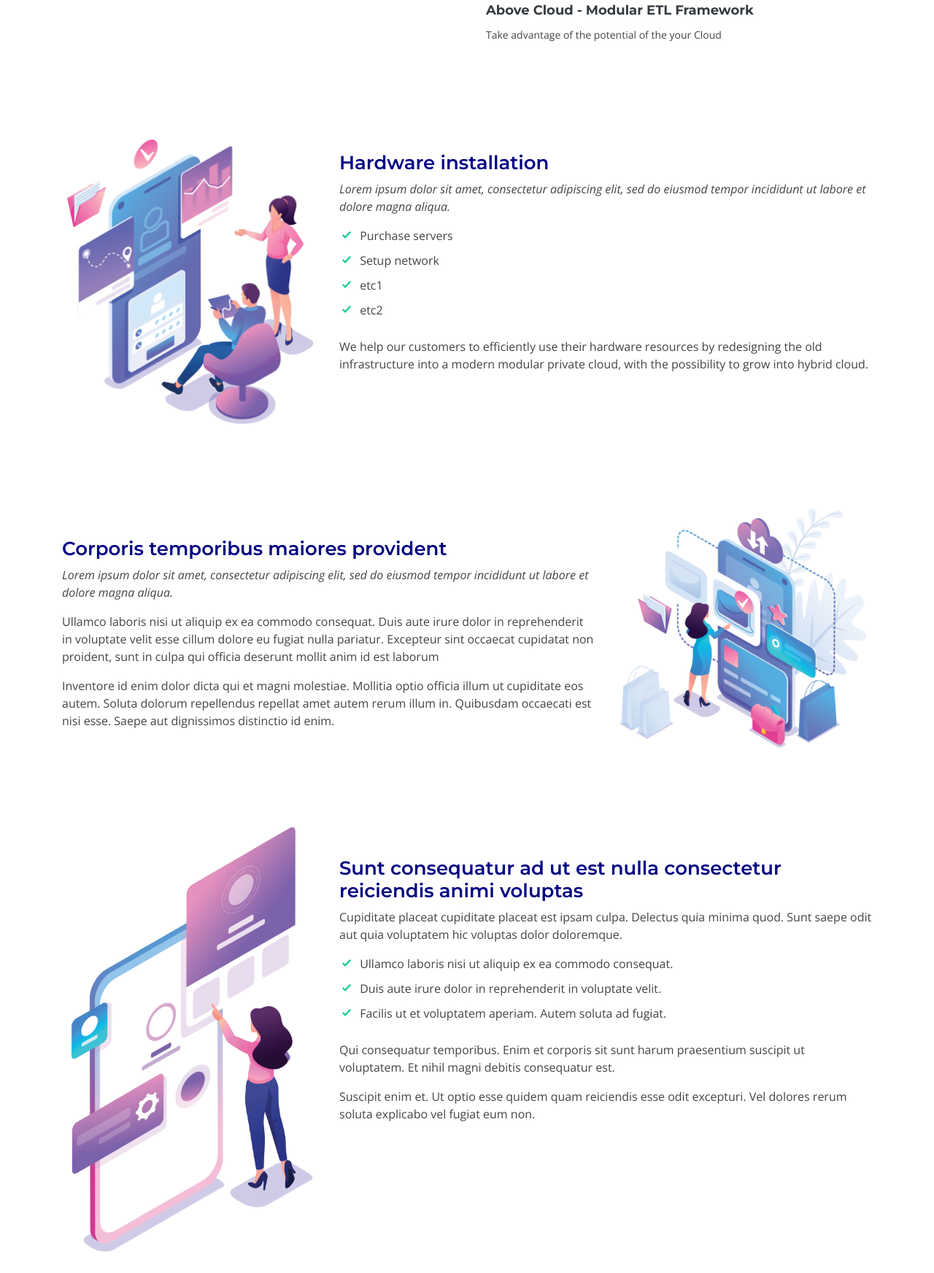
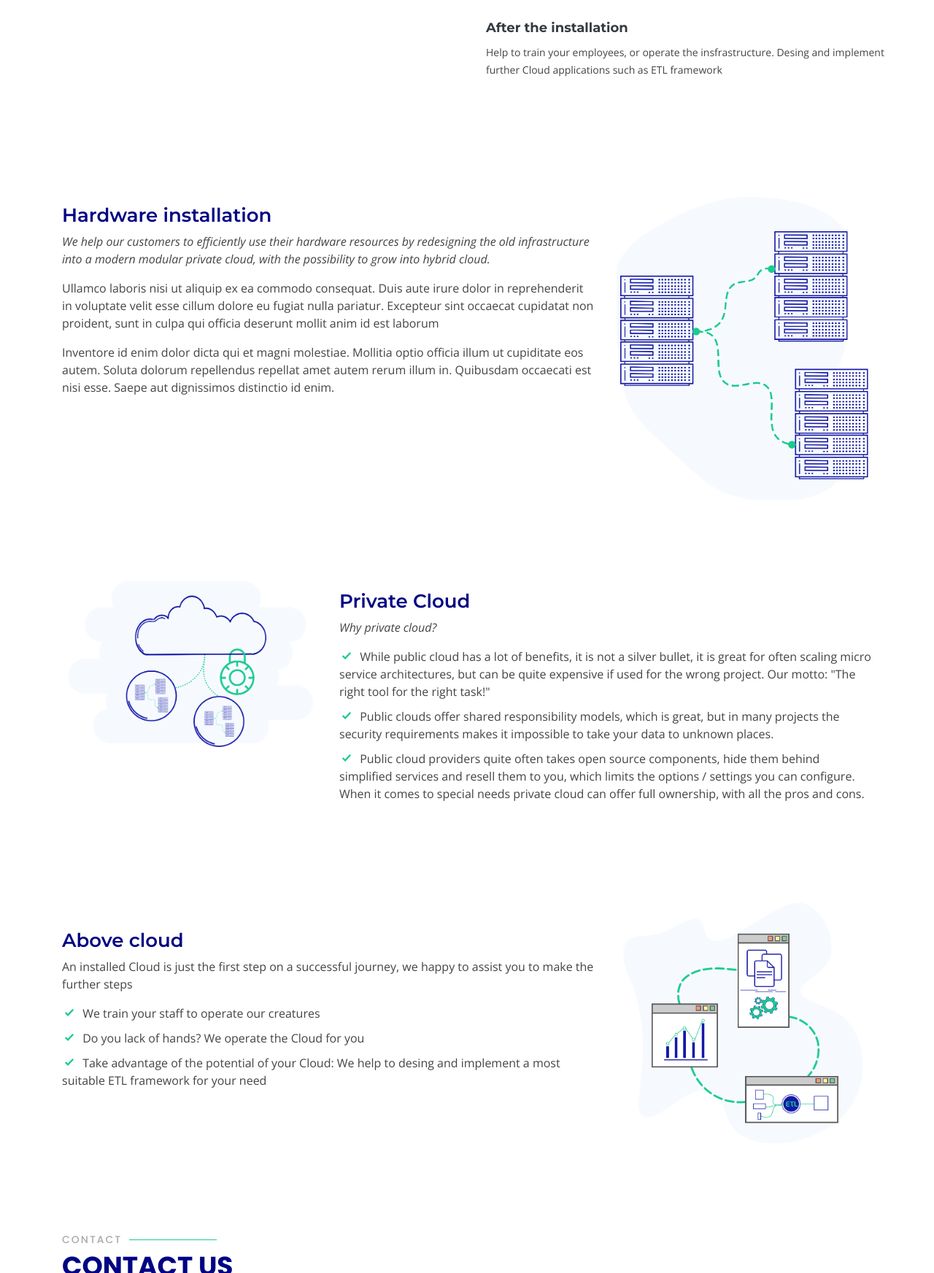
Before and after one commit to mardukit/website, a plain HTML site: page index.html in a window 1280 px wide. Shown: the part 1055-2800 px from the top of the page at 73% size. Drawn offline with nearby package versions, Linux system fonts and the light colour scheme; a web font is replaced by a local one.

Commit message:
added illustrations

```diff
--- a/index.html
+++ b/index.html
@@ -122,7 +122,8 @@
 
           <div class="col-xl-7 col-lg-6 icon-boxes d-flex flex-column align-items-stretch justify-content-center py-5 px-lg-5" data-aos="fade-left">
             <h3> Building clouds: from bare metal to complex ETL logics</h3>
-            <p>Esse voluptas cumque vel exercitationem. Reiciendis est hic accusamus. Non ipsam et sed minima temporibus laudantium. Soluta voluptate sed facere corporis dolores excepturi. Libero laboriosam sint et id nulla tenetur. Suscipit aut voluptate.</p>
+            <p>Our passion is building clouds, we provide end to end private cloud experience, from consulting your needs to the last bits being installed.
+              MardukIT was established by IT consultants with many years of experience in the field of virtualization, infrastructure automation, networking and all kinds of devops tools and softwares. </p>
 
             <div class="icon-box" data-aos="zoom-in" data-aos-delay="100">
 
@@ -138,8 +139,8 @@
 
             <div class="icon-box" data-aos="zoom-in" data-aos-delay="300">
 
-              <h4 class="title"><a href="">Above Cloud - Modular ETL Framework</a></h4>
-              <p class="description">Take advantage of the potential of the  your Cloud</p>
+              <h4 class="title"><a href="">After the installation</a></h4>
+              <p class="description">Help to train your employees, or operate the insfrastructure. Desing and implement further Cloud applications such as ETL framework</p>
             </div>
 
           </div>
@@ -156,37 +157,15 @@
     <section id="details" class="details">
       <div class="container">
 
-        <div class="row content">
-          <div class="col-md-4" data-aos="fade-right">
-            <img src="assets/img/details-1.png" class="img-fluid" alt="">
-          </div>
-          <div class="col-md-8 pt-4" data-aos="fade-up">
-            <h3>Hardware installation</h3>
-            <p class="font-italic">
-              Lorem ipsum dolor sit amet, consectetur adipiscing elit, sed do eiusmod tempor incididunt ut labore et dolore
-              magna aliqua.
-            </p>
-            <ul>
-              <li><i class="icofont-check"></i> Purchase servers</li>
-              <li><i class="icofont-check"></i> Setup network</li>
-              <li><i class="icofont-check"></i> etc1</li>
-              <li><i class="icofont-check"></i> etc2</li>
-            </ul>
-            <p>
-              We help our customers to efficiently use their hardware resources by redesigning the old infrastructure into a modern modular private cloud, with the possibility to grow into hybrid cloud.
-            </p>
-          </div>
-        </div>
 
-        <div class="row content">
+        <div class="row content" id="hw_inst">
           <div class="col-md-4 order-1 order-md-2" data-aos="fade-left">
-            <img src="assets/img/details-2.png" class="img-fluid" alt="">
+            <img src="assets/img/servers.png" class="img-fluid" alt="">
           </div>
           <div class="col-md-8 pt-5 order-2 order-md-1" data-aos="fade-up">
-            <h3>Corporis temporibus maiores provident</h3>
+            <h3 >Hardware installation</h3>
             <p class="font-italic">
-              Lorem ipsum dolor sit amet, consectetur adipiscing elit, sed do eiusmod tempor incididunt ut labore et dolore
-              magna aliqua.
+              We help our customers to efficiently use their hardware resources by redesigning the old infrastructure into a modern modular private cloud, with the possibility to grow into hybrid cloud.
             </p>
             <p>
               Ullamco laboris nisi ut aliquip ex ea commodo consequat. Duis aute irure dolor in reprehenderit in voluptate
@@ -199,39 +178,41 @@
           </div>
         </div>
 
-        <div class="row content">
+        <div class="row content", id=private_cloud>
           <div class="col-md-4" data-aos="fade-right">
-            <img src="assets/img/details-3.png" class="img-fluid" alt="">
+            <img src="assets/img/private_cloud.png" class="img-fluid" alt="">
+          </div>
+          <div class="col-md-8 pt-4" data-aos="fade-up">
+            <h3>Private Cloud</h3>
+            <p class="font-italic">
+              Why private cloud?
+            </p>
+            <ul>
+              <li><i class="icofont-check"></i> While public cloud has a lot of benefits, it is not a silver bullet, it is great for often scaling micro service architectures, but can be quite expensive if used for the wrong project. Our motto: "The right tool for the right task!"</li>
+              <li><i class="icofont-check"></i> Public clouds offer shared responsibility models, which is great, but in many projects the security requirements makes it impossible to take your data to unknown places.</li>
+              <li><i class="icofont-check"></i> Public cloud providers quite often takes open source components, hide them behind simplified services and resell them to you, which limits the options / settings you can configure. When it comes to special needs private cloud can offer full ownership, with all the pros and cons.</li>
+            </ul>
+          </div>
+        </div>
+
+        <div class="row content", id="above_cloud">
+          <div class="col-md-4 order-1 order-md-2" data-aos="fade-left">
+            <img src="assets/img/applications.png" class="img-fluid" alt="">
           </div>
           <div class="col-md-8 pt-5" data-aos="fade-up">
-            <h3>Sunt consequatur ad ut est nulla consectetur reiciendis animi voluptas</h3>
-            <p>Cupiditate placeat cupiditate placeat est ipsam culpa. Delectus quia minima quod. Sunt saepe odit aut quia voluptatem hic voluptas dolor doloremque.</p>
+            <h3>Above cloud</h3>
+            <p>An installed Cloud is just the first step on a successful journey, we happy to assist you to make the further steps</p>
             <ul>
-              <li><i class="icofont-check"></i> Ullamco laboris nisi ut aliquip ex ea commodo consequat.</li>
-              <li><i class="icofont-check"></i> Duis aute irure dolor in reprehenderit in voluptate velit.</li>
-              <li><i class="icofont-check"></i> Facilis ut et voluptatem aperiam. Autem soluta ad fugiat.</li>
+              <li><i class="icofont-check"></i> We train your staff to operate our creatures</li>
+              <li><i class="icofont-check"></i> Do you lack of hands?  We operate the Cloud for you</li>
+              <li><i class="icofont-check"></i> Take advantage of the potential of your Cloud: We help to desing and implement a most suitable ETL framework for your need</li>
             </ul>
-            <p>
-              Qui consequatur temporibus. Enim et corporis sit sunt harum praesentium suscipit ut voluptatem. Et nihil magni debitis consequatur est.
-            </p>
-            <p>
-              Suscipit enim et. Ut optio esse quidem quam reiciendis esse odit excepturi. Vel dolores rerum soluta explicabo vel fugiat eum non.
-            </p>
           </div>
         </div>
 
 
       </div>
     </section><!-- End Details Section -->
-
-
-
-
-
-
-
-
-
 
     <!-- ======= Contact Section ======= -->
     <section id="contact" class="contact">
@@ -327,7 +308,9 @@
           <div class="col-lg-2 col-md-6 footer-links">
             <h4>Our Services</h4>
             <ul>
-              <li><i class="bx bx-chevron-right"></i> <a href="#">Hardware installation</a></li>
+              <li><i class="bx bx-chevron-right"></i> <a href="#hw_inst">Hardware installation</a></li>
+              <li><i class="bx bx-chevron-right"></i> <a href="#private_cloud">Private Cloud</a></li>
+              <li><i class="bx bx-chevron-right"></i> <a href="#above_cloud">Above Cloud</a></li>
             </ul>
           </div>
 
@@ -336,11 +319,11 @@
     </div>
 
     <div class="container">
-      <div class="social-links mt-3">
-        <a href="#" class="facebook"><i class="bx bxl-facebook"></i></a>
-        <a href="#" class="linkedin"><i class="bx bxl-linkedin"></i></a>
-      </div>
       <div class="copyright">
+        <div class="social-links mt-3">
+          <a href="#" class="facebook"><i class="bx bxl-facebook"></i></a>
+          <a href="#" class="linkedin"><i class="bx bxl-linkedin"></i></a>
+        </div>
         &copy; Copyright <strong><span>Bootslander</span></strong>. All Rights Reserved
       </div>
       <div class="credits">
```
Also changed, not shown: assets/img/applications.png (added), assets/img/applications_.png (added), assets/img/fav.png (added), assets/img/favicon.png, assets/img/favicon_.png (added), assets/img/private_cloud.png (added), assets/img/servers.png (added).
